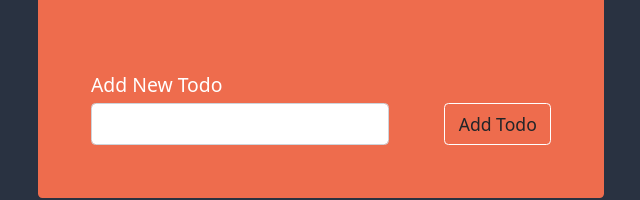
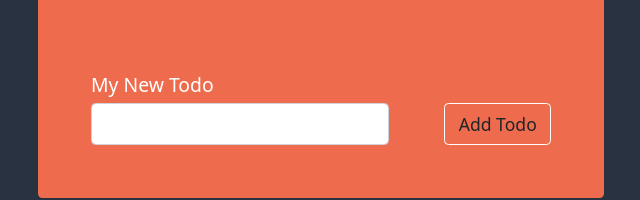
Before and after one commit to ialnazer/todo-app-hosted, a React (Create React App) app: page / in a window 1280 px wide. Shown: the part 209-409 px from the top of the page, without its empty margins (319-959 px from the left). Built offline with nearby package versions, Linux system fonts and the light colour scheme.

Commit message:
code refactoring

```diff
--- a/src/NewTodoForm.js
+++ b/src/NewTodoForm.js
@@ -25,7 +25,7 @@ class NewTodoForm extends Component {
     render() {
         return (
             <div className="mt-3 NewTodoForm">
-                <p className="mb-1"> Add New Todo</p>
+                <p className="mb-1">My New Todo</p>
                 <form>
                     <div className="row align-items-center">
                         <div className="col-8">
--- a/src/TodoList.js
+++ b/src/TodoList.js
@@ -1,7 +1,7 @@
 import React, { Component } from 'react'
 import NewTodoForm from './NewTodoForm.js'
+import Todo from './Todo.js';
 import { v4 as uuidv4 } from 'uuid';
-import Todo from './Todo.js';
 
 class TodoList extends Component {
     constructor(props) {
```
